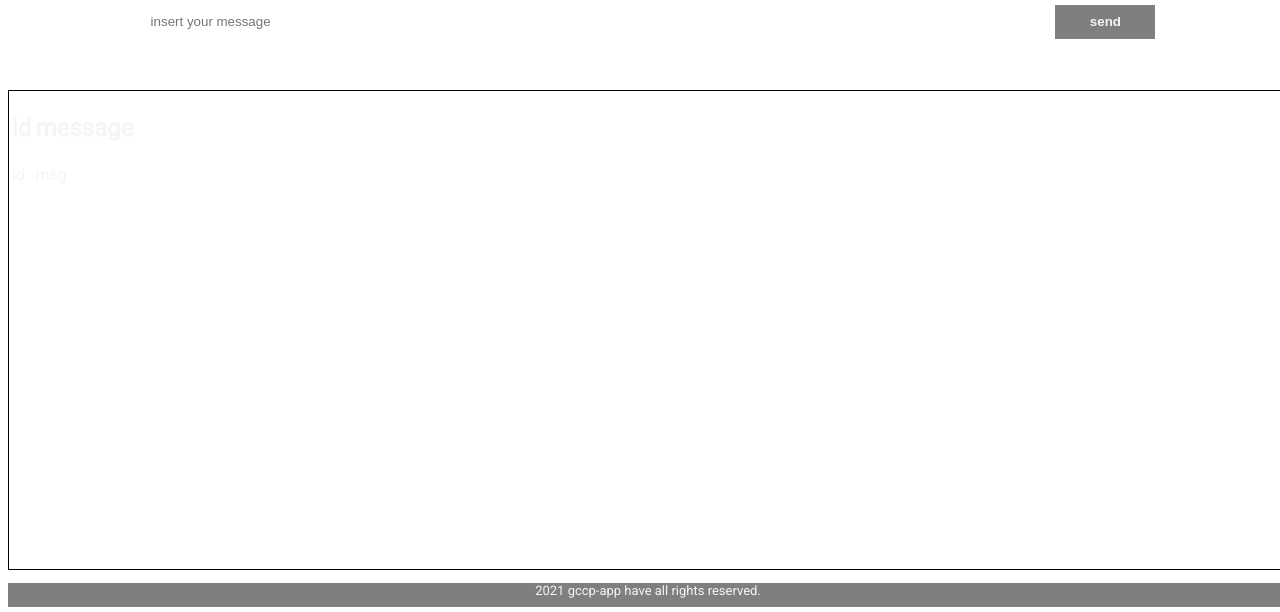
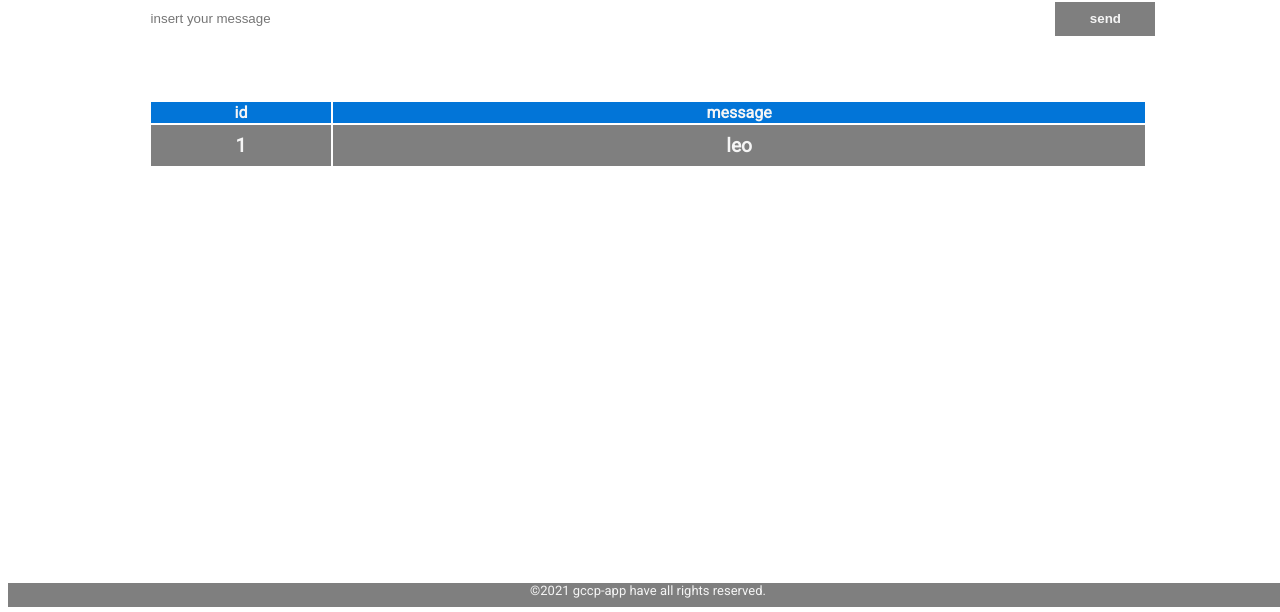
Before and after one commit to LeonardoSousa89/angulra-gccp-front, an Angular app: page / in a window 1280 px wide. Shown: the part 214-826 px from the top of the page. Built offline with nearby package versions, Linux system fonts and the light colour scheme.

Commit message:
styles finished

```diff
--- a/src/app/app.component.css
+++ b/src/app/app.component.css
@@ -90,7 +90,28 @@
 
 #container-output{
     height: 80%;
-    border: solid 1px black;
+
+    display: flex;
+    justify-content: center;
+    padding: 2vh;
+
+    overflow-y: scroll;
+}
+
+table{
+    width: 80%;
+    height: 15%;
+}
+
+table thead{
+    background-color: #0275d8;
+    padding: 3vh;
+    color: whitesmoke;
+}
+
+table tbody{
+    background-color: rgba(0, 0, 0, 0.5);
+    font-size: larger;
 }
 
 #footer{
@@ -113,7 +134,6 @@
 
     #container-input{
         flex-direction: column;
-        /* display: none; */
     }
 
     #container-input input{
@@ -126,4 +146,12 @@
     #container-input button{
         width: 86%;
     }
+
+    table{
+        width: 100%;
+    }
+
+    #id-head, #id-body{
+        display: none;
+    }
 }
--- a/src/app/message/central/central.component.html
+++ b/src/app/message/central/central.component.html
@@ -8,14 +8,15 @@
         <table>
             <thead>
                 <tr>
-                    <th><h2>id</h2></th>
-                    <th><h2>message</h2></th>
+                    <th id="id-head">id</th>
+                    <th>message</th>
                 </tr>
             </thead>
             <tbody>
+
                 <tr>
-                    <td id="idServe">id</td>
-                    <td id="msgServe">msg</td>
+                    <th id="id-body">1</th>
+                    <th>leo</th>
                 </tr>
             </tbody>
         </table>
--- a/src/app/message/central/central.component.ts
+++ b/src/app/message/central/central.component.ts
@@ -7,9 +7,15 @@ import { Component, OnInit } from '@angular/core';
 })
 export class CentralComponent implements OnInit {
 
+  public id  :number = 0
+  public msg :string = ''
+
+  public load(id :number, msg :string):void {}
+
   constructor() { }
 
   ngOnInit(): void {
+    // this.load()
   }
 
 }
--- a/src/app/message/footer/footer.component.html
+++ b/src/app/message/footer/footer.component.html
@@ -1,3 +1,3 @@
 <div id="footer">
-    <p>{{title}}</p>
+    <p> &copy;{{title}}</p>
 </div>
--- a/src/app/message/footer/footer.component.ts
+++ b/src/app/message/footer/footer.component.ts
@@ -7,7 +7,7 @@ import { Component, OnInit } from '@angular/core';
 })
 export class FooterComponent implements OnInit {
 
-  public title :string = '2021 gccp-app have all rights reserved.'
+  public title :string = `2021 gccp-app have all rights reserved.`
 
   constructor() { }
 
```
